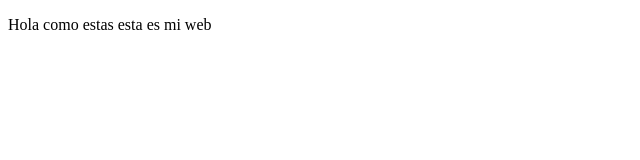
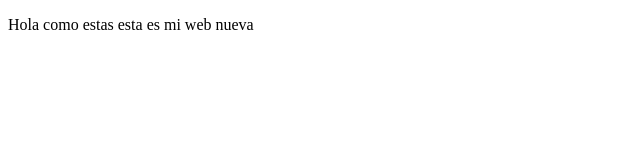
Before and after one commit to Luisjvg/Project1, a plain HTML site: page index.html in a window 1280 px wide. Shown: the full height of the page, 0-640 px from the left. Drawn offline with Linux system fonts and the light colour scheme.

Commit message:
cambios de nueva web

```diff
--- a/index.html
+++ b/index.html
@@ -8,7 +8,7 @@
 </head>
 <body>
 <p>
-    Hola como estas esta es mi web
+    Hola como estas esta es mi web nueva
 </p>
 </body>
 </html>
```
